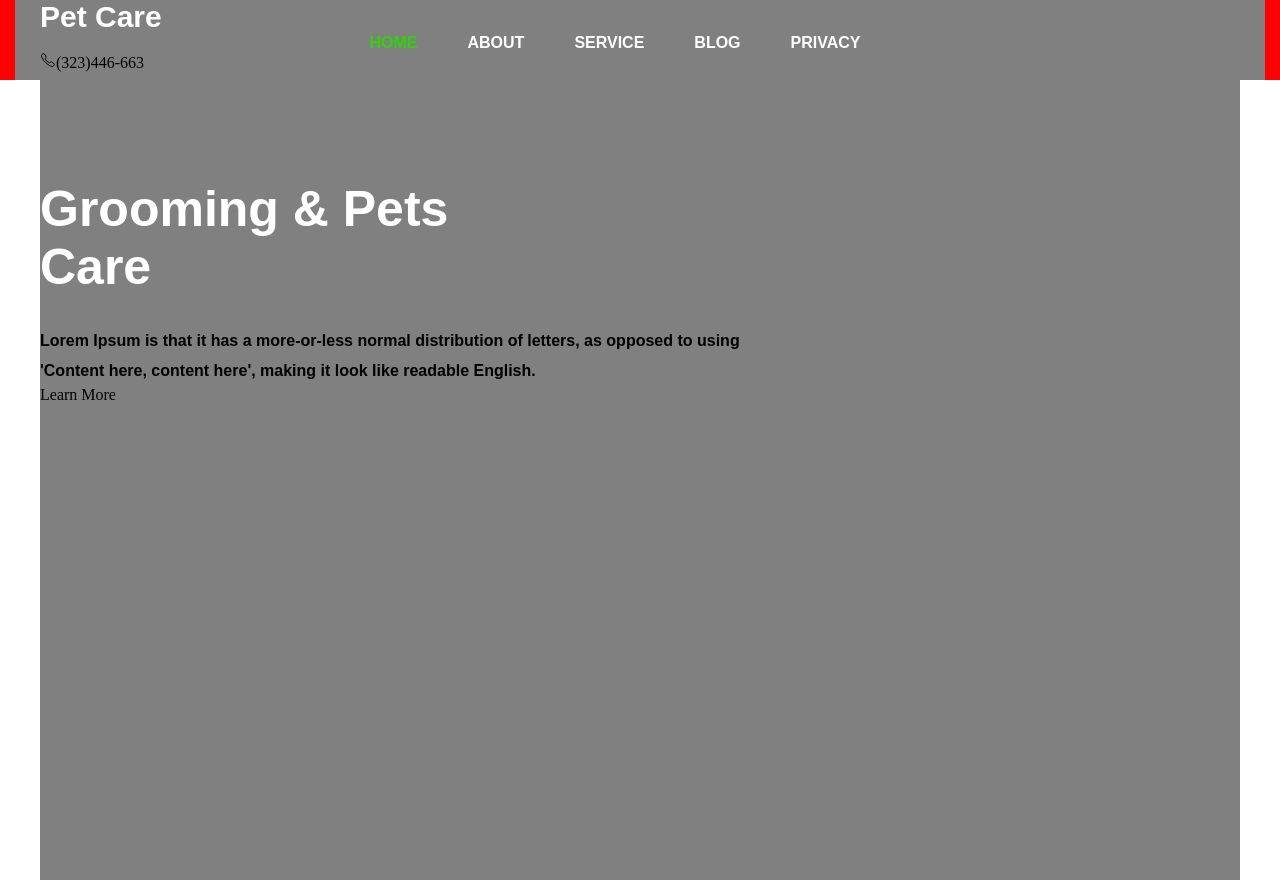
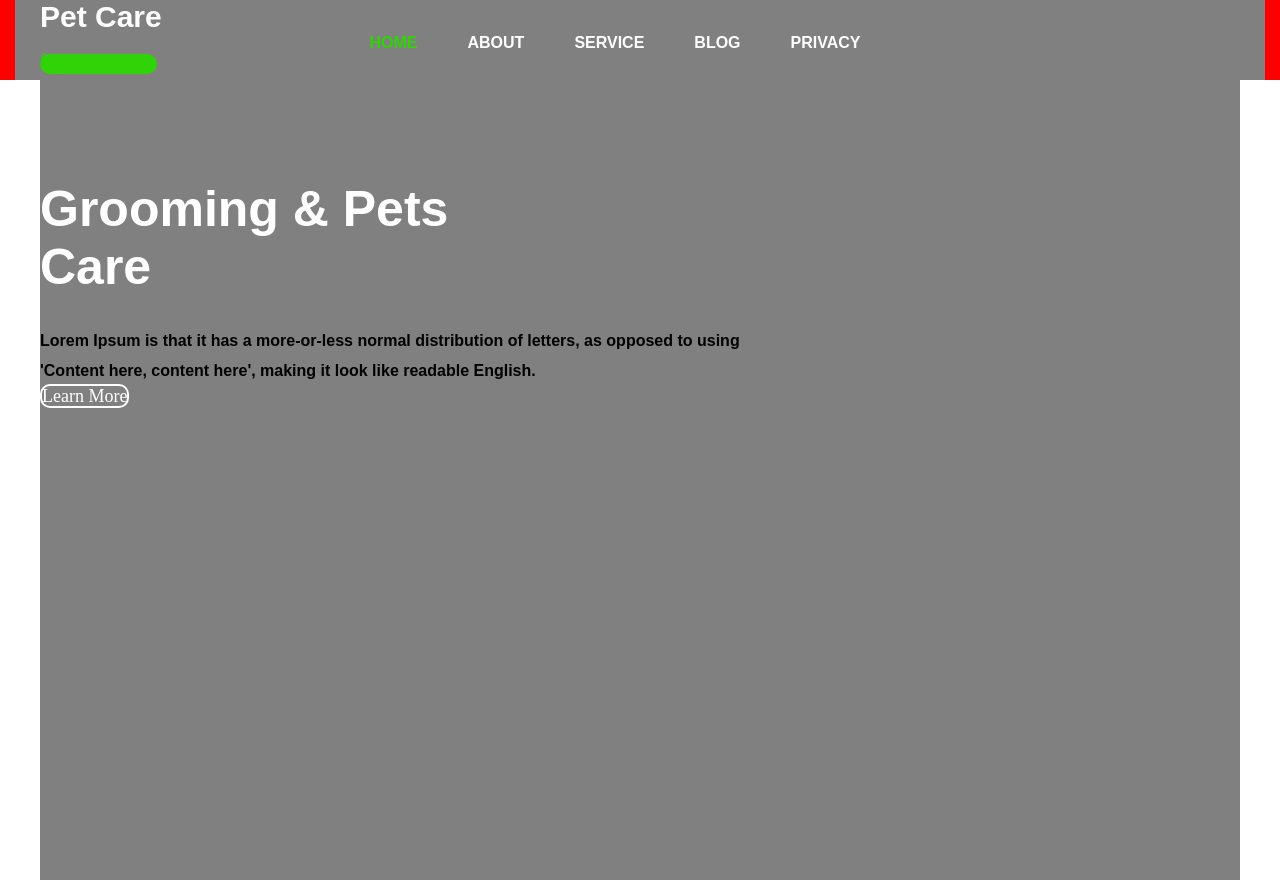
Before and after one commit to LakshmiHadi/Animal-care, a plain HTML site: page index.html in a window 1280 px wide. Drawn offline with nearby package versions, Linux system fonts and the light colour scheme.

Commit message:
Update style.css

```diff
--- a/style.css
+++ b/style.css
@@ -44,7 +44,7 @@
   .container ul li:hover{
     color: #30d308;
   }
-  .container btn{
+  .container .btn{
     width: 200px;
     height: 50px;
     border-radius: 10px;
@@ -80,3 +80,20 @@
     line-height: 30px;
     padding-top: 30px;
   }
+  .content .btn{
+    width: 200px;
+    height: 50px;
+    border-radius: 10px;
+    font-size: 18px;
+    border: 2px solid #fff;
+    justify-content: center;
+    align-items: center;
+    background-color: transparent;
+    color: #fff;
+    transition: 0.5s;
+    margin-top: 20px;
+  }
+  .content .btn:hover{
+    background-color: #fff;
+    color: #30d308;
+  }
```
